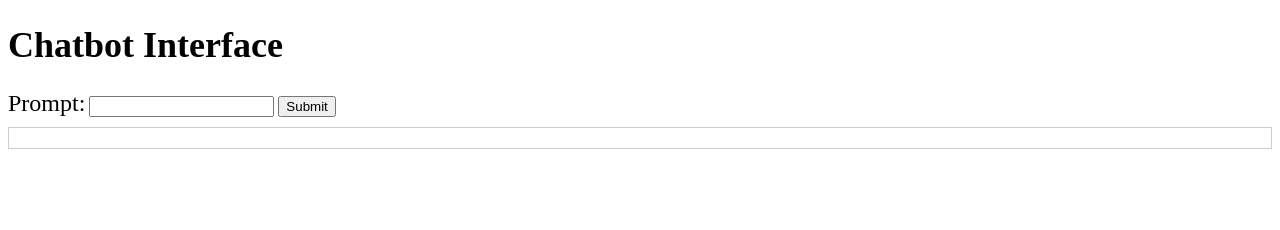
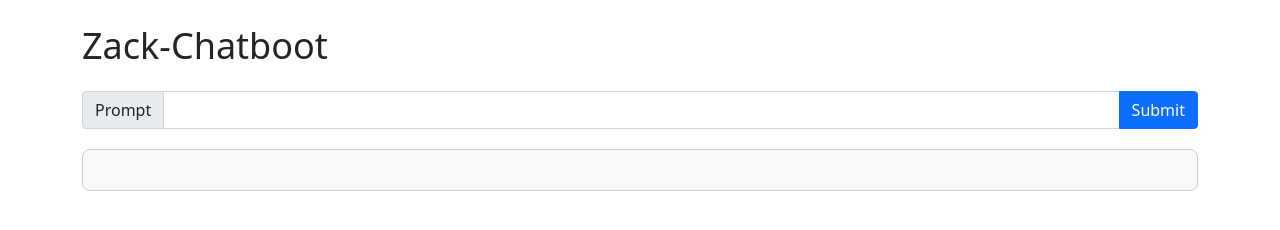
Before and after one commit to Zakaria-Rada/ask-zack, a plain HTML site: page templates/index.html in a window 1280 px wide. Drawn offline with nearby package versions, Linux system fonts and the light colour scheme.

Commit message:
[Feature] add test code

```diff
--- a/templates/index.html
+++ b/templates/index.html
@@ -3,17 +3,34 @@
 <head>
     <meta charset="UTF-8">
     <title>Zack-Chatboot</title>
+    <link href="https://cdn.jsdelivr.net/npm/bootstrap@5.1.0/dist/css/bootstrap.min.css" rel="stylesheet">
     <script src="https://code.jquery.com/jquery-3.6.0.min.js"></script>
+    <style>
+        #response {
+            border: 1px solid #ccc;
+            padding: 20px;
+            margin-top: 20px;
+            border-radius: 8px;
+            background-color: #f9f9f9;
+        }
+    </style>
 </head>
 <body>
 
-    <h1 style="font-size: 36px;">Chatbot Interface</h1>
-    <form id="chat-form">
-        <label for="prompt" style="font-size: 24px;">Prompt:</label>
-        <input type="text" id="prompt" name="prompt">
-        <button type="submit">Submit</button>
-    </form>
-    <div id="response" style="border: 1px solid #ccc; padding: 10px; margin-top: 10px;">
+    <div class="container">
+        <h1 class="mt-4 mb-4" style="font-size: 36px;">Zack-Chatboot</h1>
+
+        <form id="chat-form">
+            <div class="input-group mb-3">
+                <span class="input-group-text" id="prompt-label">Prompt</span>
+                <input type="text" class="form-control" id="prompt" aria-describedby="prompt-label">
+                <button class="btn btn-primary" type="submit">Submit</button>
+            </div>
+        </form>
+
+        <div id="response">
+            <!-- Response will go here -->
+        </div>
     </div>
 
     <script>
@@ -21,7 +38,7 @@
             e.preventDefault();
             let prompt = $("#prompt").val();
             $.post("/run", { prompt: prompt }, function(data) {
-                $("#response").text(data.response);
+                $("#response").html('<strong>Output:</strong><pre>' + data.response + '</pre>');
             });
         });
     </script>
```
Also changed, not shown: backup/templates/index.html (+1 -1 lines).
